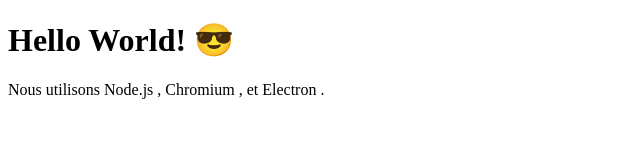
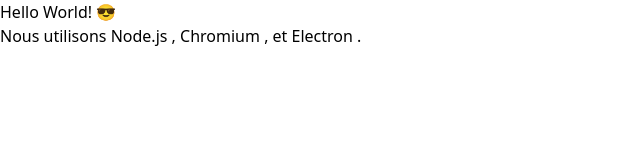
Before and after one commit to Kiri4n/Museum_Explorer, an Electron app: page src/views/index.html in a window 800 px wide. Shown: the whole page, without its empty margins (0-640 px from the left). Drawn offline with nearby package versions, Linux system fonts and the light colour scheme; files that its build step writes are made by us from their sources.

Commit message:
➕ add tailwind css

```diff
--- a/package.json
+++ b/package.json
@@ -19,7 +19,8 @@
   },
   "homepage": "https://github.com/Kiri4n/Museum_Explorer#readme",
   "devDependencies": {
-    "electron": "^19.0.8"
+    "electron": "^19.0.8",
+    "tailwindcss": "^3.1.5"
   },
   "dependencies": {
     "sqlite3": "^5.0.8"
--- /dev/null
+++ b/src/css/input.css
@@ -0,0 +1,5 @@
+@tailwind base;
+@tailwind components;
+@tailwind utilities;
+
+/*   npx tailwindcss -i ./src/css/input.css -o ./src/css/output.css --watch   */
--- a/src/views/index.html
+++ b/src/views/index.html
@@ -5,6 +5,7 @@
   <!-- https://developer.mozilla.org/en-US/docs/Web/HTTP/CSP -->
   <meta http-equiv="Content-Security-Policy" content="default-src 'self'; script-src 'self'">
   <meta http-equiv="X-Content-Security-Policy" content="default-src 'self'; script-src 'self'">
+  <link rel="stylesheet" href="../css/output.css">
   <title>Hello World!</title>
 </head>
 <body>
--- /dev/null
+++ b/tailwind.config.js
@@ -0,0 +1,8 @@
+/** @type {import('tailwindcss').Config} */
+module.exports = {
+  content: ["./src/**/*.{html,js}"],
+  theme: {
+    extend: {},
+  },
+  plugins: [],
+}
```
Also changed, not shown: 1 other file.
